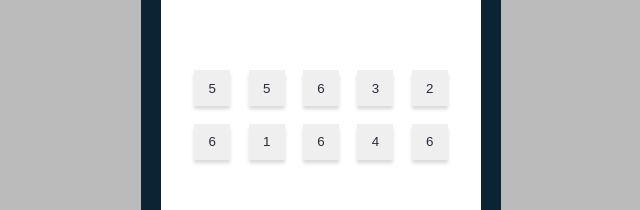
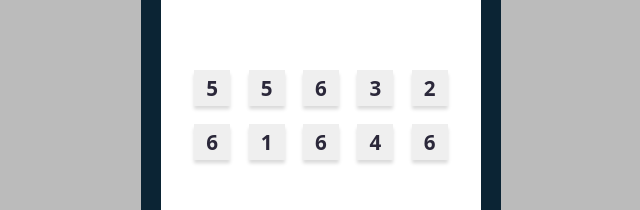
Before and after one commit to codingmaniac227/Tenzies, a React (Vite) app: page / in a window 1280 px wide. Shown: the part 285-495 px from the top of the page, without its empty margins (319-959 px from the left). Built offline with nearby package versions, Linux system fonts and the light colour scheme; a web font is replaced by a local one.

Commit message:
style(Dice): adjusted font and font-weight

```diff
--- a/src/components/Die.css
+++ b/src/components/Die.css
@@ -1,6 +1,9 @@
 button {
+    color: #2B283A;
+    font-size: 1.287rem;
+    font-weight: 700;
+    font-family: var(--karla-font);
     box-shadow: 0 0.219rem 0.219rem 0 #00000026;
-    color: #2B283A;
     align-self: center;
     width: 2.24rem;
     height: 2.24rem;
```
